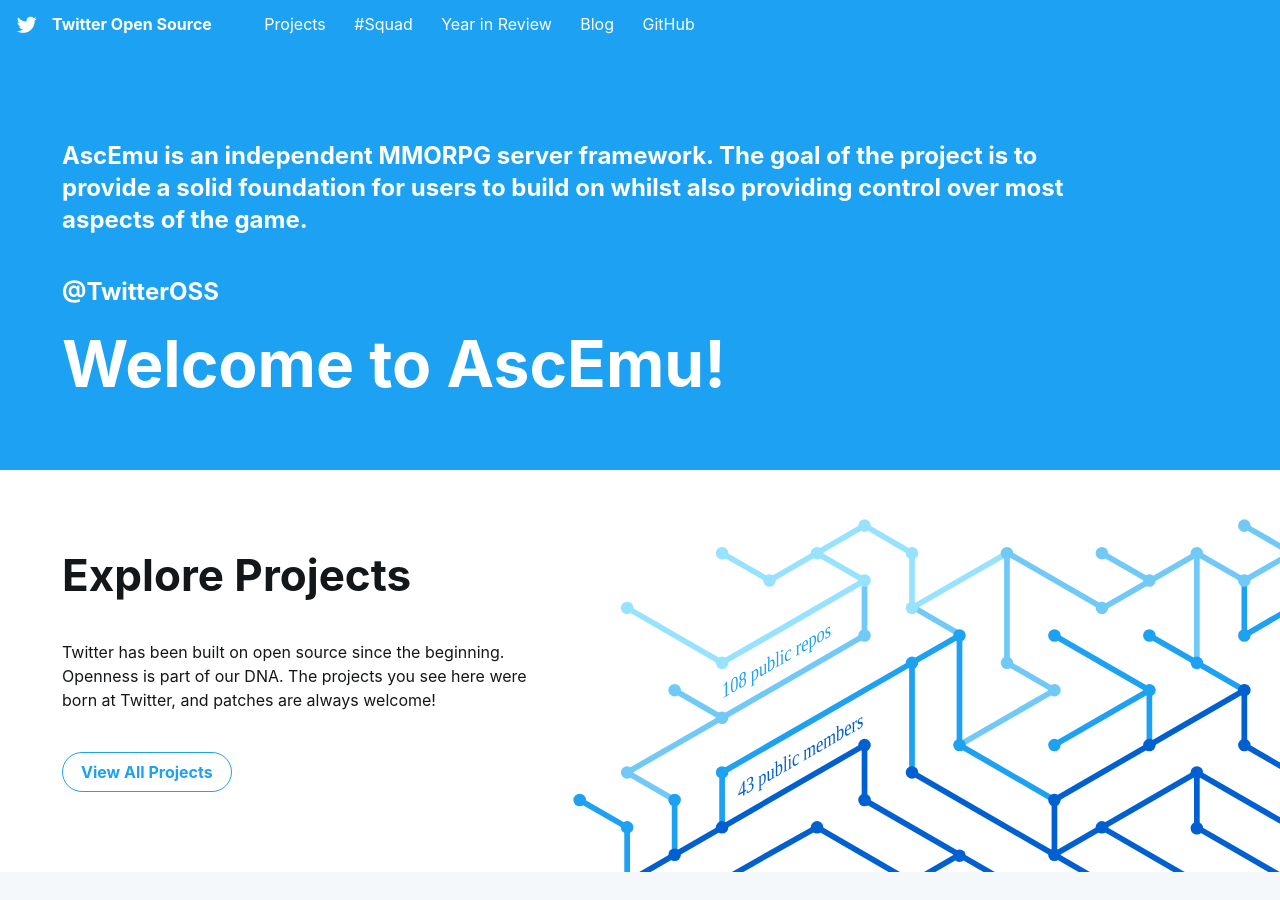
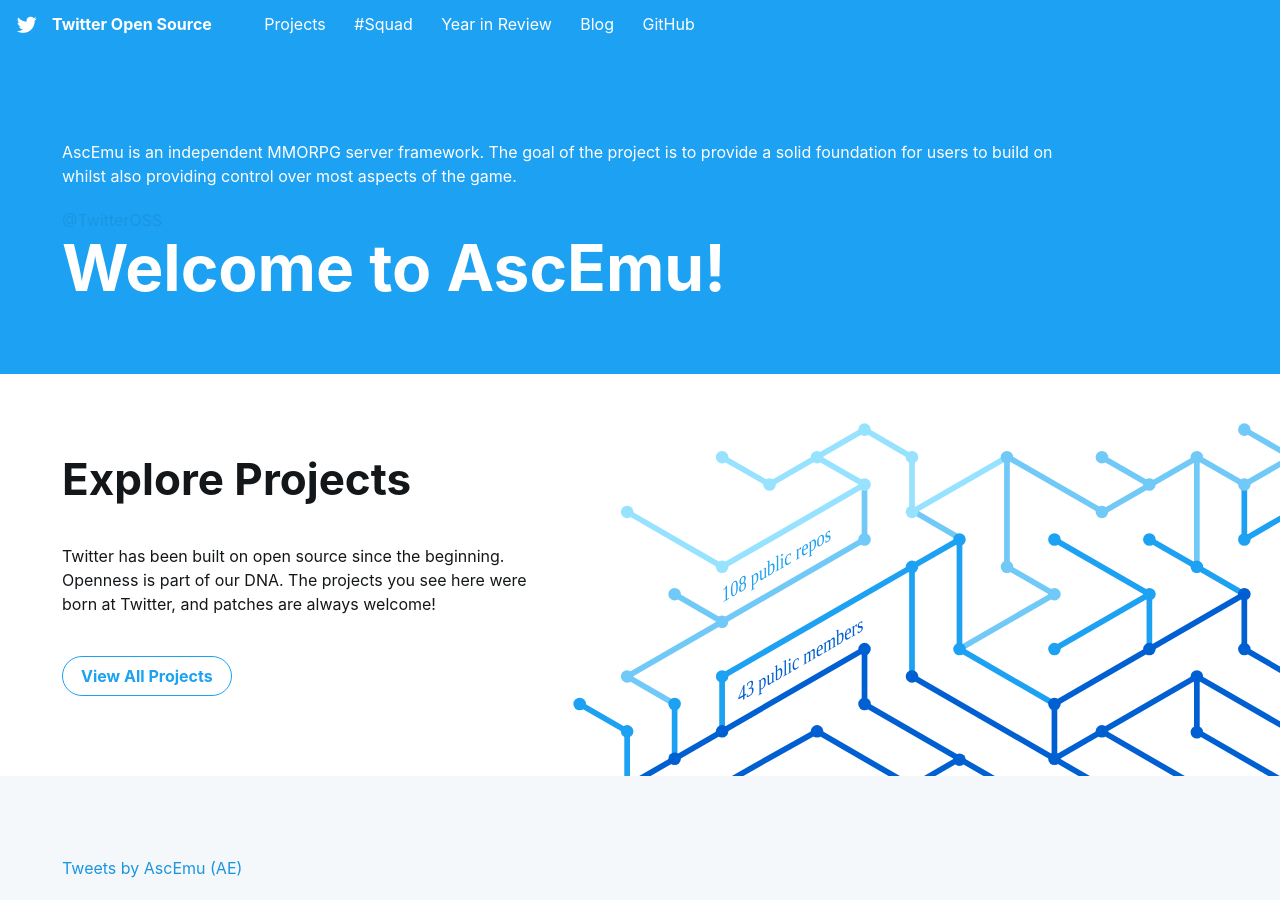
Before and after one commit to schnek/AEsite, a Jekyll site: the page built from index.html, in a window 1280 px wide and 900 px high. Built offline with Jekyll 4.4.1, drawn with Linux system fonts in a browser that asks for light colours; some web fonts are replaced; comment, search, counter and statistics services are not loaded.

Commit message:
Update index.html

```diff
--- a/index.html
+++ b/index.html
@@ -13,10 +13,8 @@ custom_js: index.js
 <div class="header home-header">
     <div class="Grid container">
         <div id="header-text" class="Grid-cell u-size7of8">
-            <h1 class="subheading">
-                <p class="mega-margin">AscEmu is an independent MMORPG server framework. The goal of the project is to provide a solid foundation for users to build on whilst also providing control over most aspects of the game.</p>
-                <a href="https://twitter.com/TwitterOSS" target="_blank">@TwitterOSS</a>
-            </h1>
+            <p class="subheading">AscEmu is an independent MMORPG server framework. The goal of the project is to provide a solid foundation for users to build on whilst also providing control over most aspects of the game.</p>
+            <a href="https://twitter.com/TwitterOSS" target="_blank">@TwitterOSS</a>
             <h1 class="large-title">Welcome to AscEmu!</h1>
         </div>
     </div>
```
